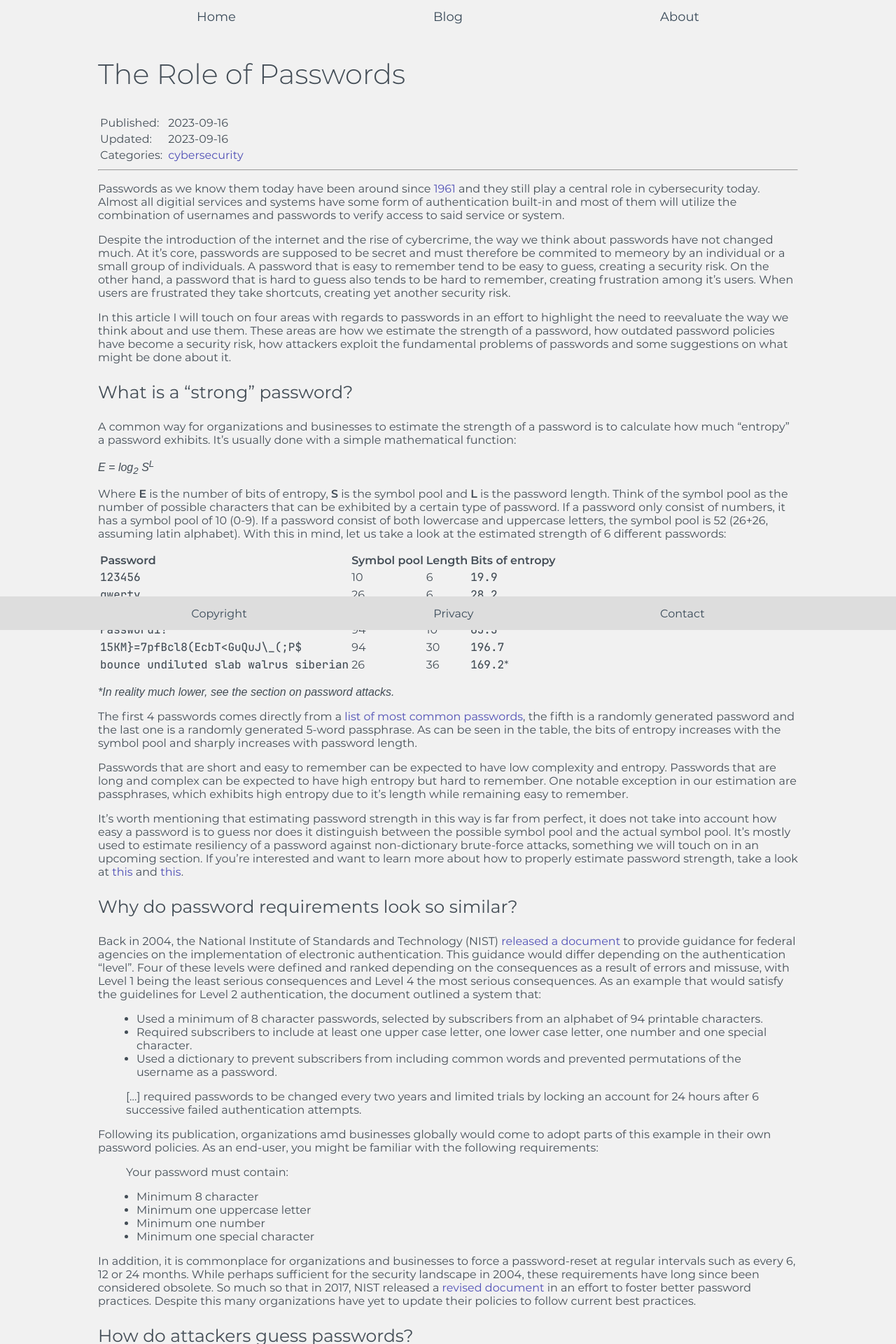
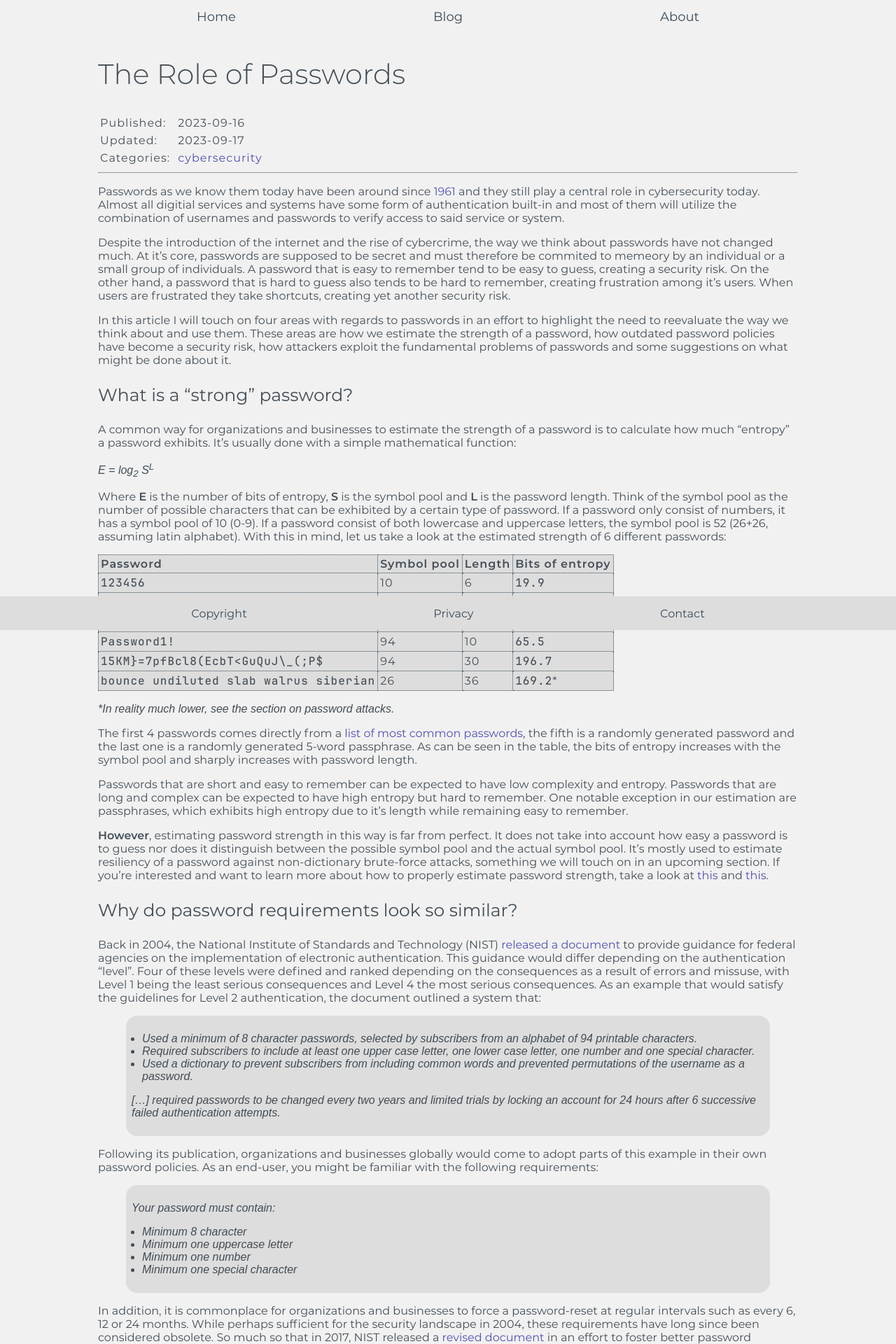
Before and after one commit to Stylback/stylback.se, a Jekyll site: the page built from _posts/2023-09-16-The Role of Passwords.md, in a window 1280 px wide. Shown: the top 1920 px of the page at 70% size. Built offline with Jekyll 4.4.1, drawn with Linux system fonts in a browser that asks for light colours; some web fonts are replaced; some of the changed text lies outside the part shown.

Commit message:
Minor edits

```diff
--- a/_layouts/post.html
+++ b/_layouts/post.html
@@ -5,7 +5,7 @@ layout: default
 <article class="content-box">
 
   <h1>{{ page.title }}</h1>
-  <table>
+  <table class="info-table">
     <tr>
       <td>Published:</td>
       <td>&nbsp;{{ page.date | date: "%Y-%m-%d" }}</td>
--- a/_posts/2023-09-16-The Role of Passwords.md
+++ b/_posts/2023-09-16-The Role of Passwords.md
@@ -1,7 +1,7 @@
 ---
 title: The Role of Passwords
 categories: cybersecurity
-updated: 2023-09-16
+updated: 2023-09-17
 ---
 
 Passwords as we know them today have been around since [1961](https://en.wikipedia.org/wiki/Compatible_Time-Sharing_System#Features) and they still play a central role in cybersecurity today. Almost all digitial services and systems have some form of authentication built-in and most of them will utilize the combination of usernames and passwords to verify access to said service or system.
@@ -33,7 +33,7 @@ The first 4 passwords comes directly from a [list of most common passwords](http
 
 Passwords that are short and easy to remember can be expected to have low complexity and entropy. Passwords that are long and complex can be expected to have high entropy but hard to remember. One notable exception in our estimation are passphrases, which exhibits high entropy due to it's length while remaining easy to remember.
 
-It's worth mentioning that estimating password strength in this way is far from perfect, it does not take into account how easy a password is to guess nor does it distinguish between the possible symbol pool and the actual symbol pool. It's mostly used to estimate resiliency of a password against non-dictionary brute-force attacks, something we will touch on in an upcoming section. If you're interested and want to learn more about how to properly estimate password strength, take a look at [this](https://en.wikipedia.org/wiki/Password_strength) and [this](https://en.wikipedia.org/wiki/Entropy_%28information_theory%29 "https://en.wikipedia.org/wiki/Entropy_(information_theory)").
+**However**, estimating password strength in this way is far from perfect. It does not take into account how easy a password is to guess nor does it distinguish between the possible symbol pool and the actual symbol pool. It's mostly used to estimate resiliency of a password against non-dictionary brute-force attacks, something we will touch on in an upcoming section. If you're interested and want to learn more about how to properly estimate password strength, take a look at [this](https://en.wikipedia.org/wiki/Password_strength) and [this](https://en.wikipedia.org/wiki/Entropy_%28information_theory%29 "https://en.wikipedia.org/wiki/Entropy_(information_theory)").
 
 ### Why do password requirements look so similar?
 
@@ -45,7 +45,7 @@ Back in 2004, the National Institute of Standards and Technology (NIST) [release
 >
 > \[...\] required passwords to be changed every two years and limited trials by locking an account for 24 hours after 6 successive failed authentication attempts.
 
-Following its publication, organizations amd businesses globally would come to adopt parts of this example in their own password policies. As an end-user, you might be familiar with the following requirements:
+Following its publication, organizations and businesses globally would come to adopt parts of this example in their own password policies. As an end-user, you might be familiar with the following requirements:
 
 > Your password must contain:
 >
--- a/assets/css/styles.scss
+++ b/assets/css/styles.scss
@@ -255,6 +255,46 @@ ol {
     padding-left: 20px;
 }
 
+blockquote {
+    font-style: italic;
+    background: var(--background-secondary-light);
+    border-radius: 1em;
+    padding: 0.5rem 0.5rem;
+}
+
+blockquote p{
+    font-style: italic;
+}
+
+.info-table{
+    border: none;
+    background: none;
+    border-radius: none;
+    padding: none;
+}
+
+.info-table td {
+    border: none;
+    padding: none;
+}
+
+.info-table tr {
+    border: none;
+    padding: none;
+}
+
+table {
+    letter-spacing: 1px;
+    background: var(--background-secondary-light);
+}
+
+table, th, td {
+    border: 1px dotted var(--text-secondary-light);
+    border-collapse: collapse;
+    padding: 3px;
+}
+
+
 /* ---Fonts--- */
 
 @font-face {
@@ -359,6 +399,18 @@ ol {
     a.clean-link:hover {
         background-color: var(--link-hover-dark);
     }
+
+    blockquote {
+        background: var(--background-secondary-dark);
+    }
+
+    table {
+        background: var(--background-secondary-dark);
+    }
+
+    table, th, td {
+        border: 1px dotted var(--text-secondary-dark);
+    }
 }
 
 /* Language-specific syntax highlighting for code */
--- a/index.html
+++ b/index.html
@@ -10,9 +10,9 @@ title: Home
         <p>
             I'm Jonas and this is my website, it's a space of my own to highlight my projects and share some of the things I've learned.
             <br /><br />
-            I have a generally broad interest in the field of technology and have a tendency to dabble in this and that.
-            Particularly I've found an interest in the areas of self-hosting, cybersecurity and OSINT.
-            I also have a secondary interest in medical technology and giving new life to old hardware.
+            I have a generally broad interest in the field of technology and tend to dabble in this and that.
+            Some areas I've found particularily interesting are self-hosting, cybersecurity, OSINT and medical techonology.
+            I also repair and refurbish old hardware.
             <br /><br />
             Once a month I write a piece about one my areas of interest. You can find all of my authored posts in the <a href="/blog/">Blog</a> section.
             If you have questions or wish to get in touch, see the <a href="/contact/">Contact</a> section.
--- a/robots.txt
+++ b/robots.txt
@@ -98,6 +98,9 @@ Disallow: /
 
 #----------------
 # Well-behaved or "wanted" robots
+
+# None of the disallowed pages are "secret",
+# I just don't want them indexed or show up in search results.
 
 # Bot for the Bing search engine
 User-agent: bingbot
```
Also changed, not shown: other parts of _posts/2023-09-16-The Role of Passwords.md (+3 -3 lines).
